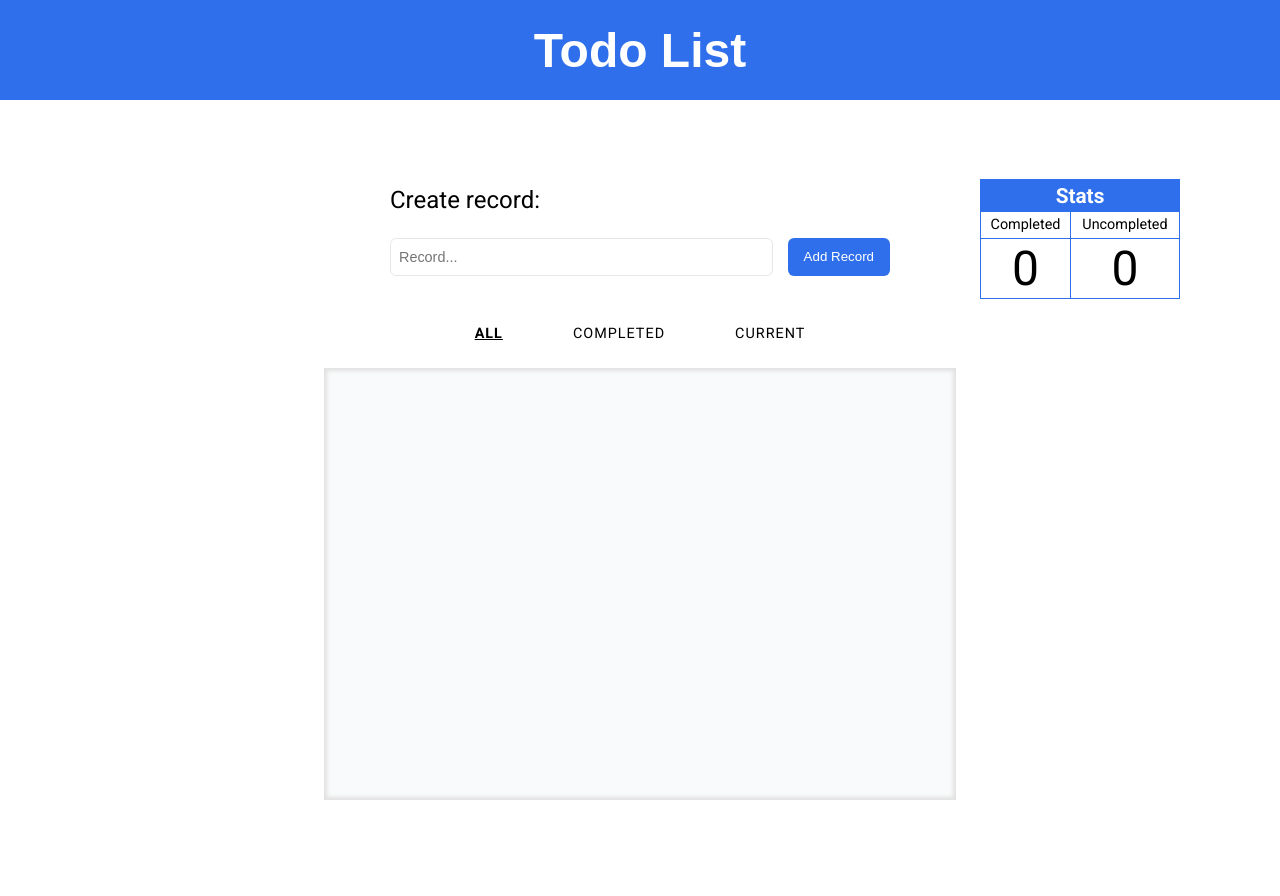
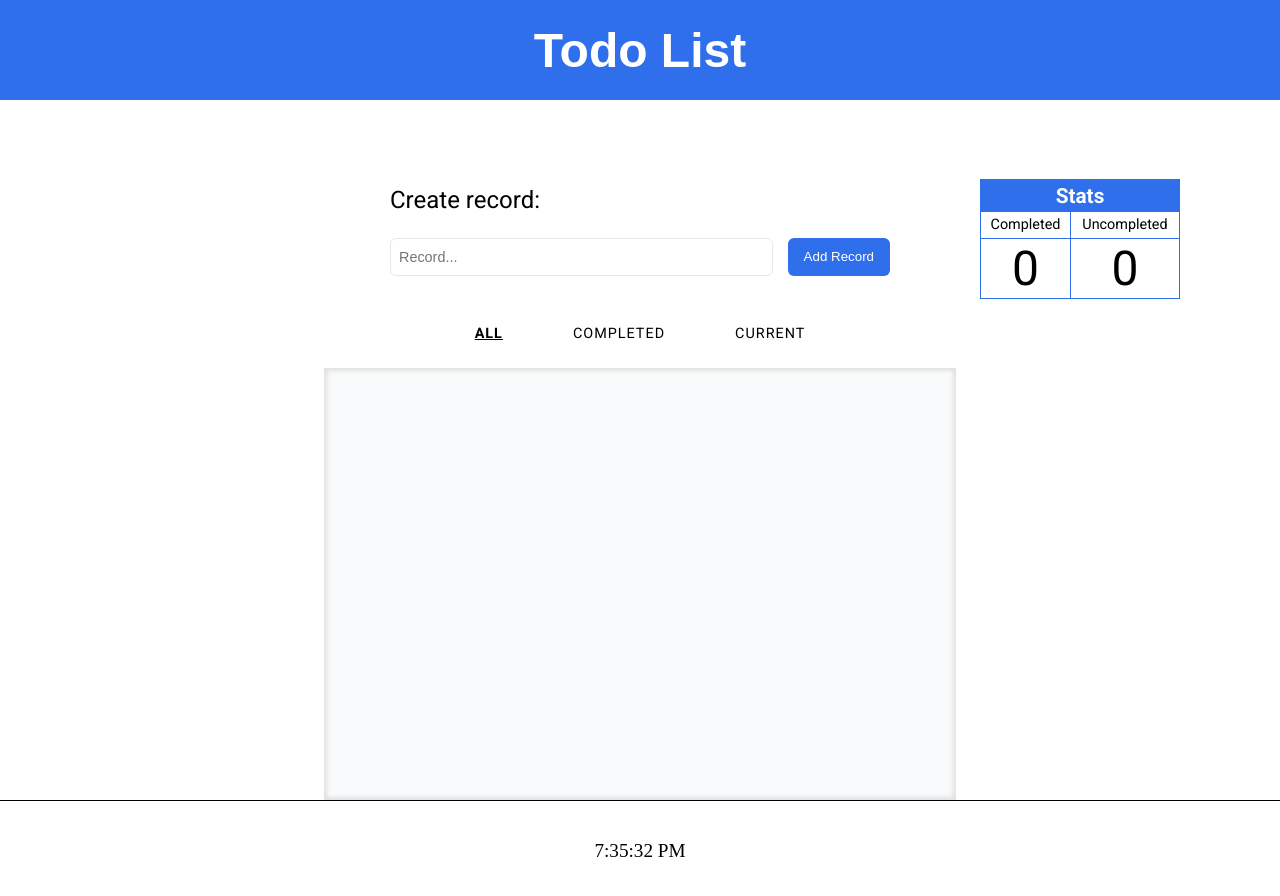
Before and after one commit to HeiPavel/todo_list_test, a Next.js app: page / in a window 1280 px wide. Shown: the top 896 px of the page. Before the commit the page ends 800 px from the top, so only its background shows below. Built offline with nearby package versions, Linux system fonts and the light colour scheme; a web font is replaced by a local one.

Commit message:
Add test unstable cache

```diff
--- /dev/null
+++ b/app/components/Footer/Footer.tsx
@@ -0,0 +1,20 @@
+import { unstable_cache } from 'next/cache'
+import styles from './footer.module.scss'
+
+const getCachedTime = unstable_cache(
+  async () => new Date().toLocaleTimeString(),
+  ['current-time'],
+  {
+    revalidate: 30
+  }
+)
+
+export const Footer = async (): Promise<JSX.Element> => {
+  const time = await getCachedTime()
+
+  return (
+    <footer className={styles.footer}>
+      <p className={styles.time}>{time}</p>
+    </footer>
+  )
+}
--- /dev/null
+++ b/app/components/Footer/footer.module.scss
@@ -0,0 +1,15 @@
+@import '../../styles/variables';
+@import '../../styles/mixins';
+
+.footer {
+  height: 100px;
+  display: flex;
+  justify-content: center;
+  align-items: center;
+  border-top: 1px solid $black-color;
+}
+
+.time {
+  color: $black-color;
+  font-size: 1.2rem;
+}
--- a/app/layout.tsx
+++ b/app/layout.tsx
@@ -4,6 +4,7 @@ import Provider from "./StoreProvider"
 import { Header } from "./components/Header/Header"
 import { RecordForm } from "./components/RecordForm/RecordForm"
 import { FilterLinks } from "./components/FilterLinks/FilterLinks"
+import { Footer } from "./components/Footer/Footer"
 import "./styles/globals.css"
 
 const roboto = Roboto({
@@ -41,6 +42,7 @@ export default function RootLayout({
             {children}
           </Provider>
         </main>
+        <Footer/>
       </body>
     </html>
   )
```
Also changed, not shown: 1 other file (tests, documents, lock files or other folders).
